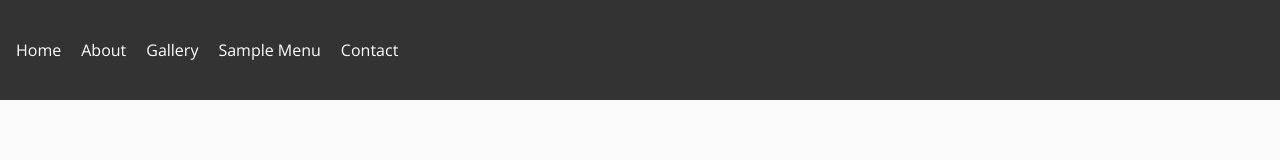
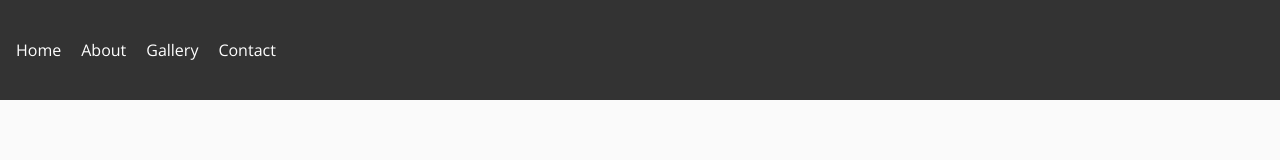
Before and after one commit to MalloryShackford/under_the_radar, a React (Vite) app: page / in a window 1280 px wide. Shown: the top 160 px of the page. Built offline with nearby package versions, Linux system fonts and the light colour scheme; a web font is replaced by a local one.

Commit message:
Update HomePage.jsx

```diff
--- a/src/components/HomePage.jsx
+++ b/src/components/HomePage.jsx
@@ -20,7 +20,7 @@ export default function HomePage() {
             <li><Link to="/">Home</Link></li>
             <li><a href="#about">About</a></li>
             <li><Link to="/gallery">Gallery</Link></li>
-            <li><Link to="/menu">Sample Menu</Link></li>
+{/*             <li><Link to="/menu">Sample Menu</Link></li> */}
             <li><a href="#contact">Contact</a></li>
           </ul>
         </div>
```
